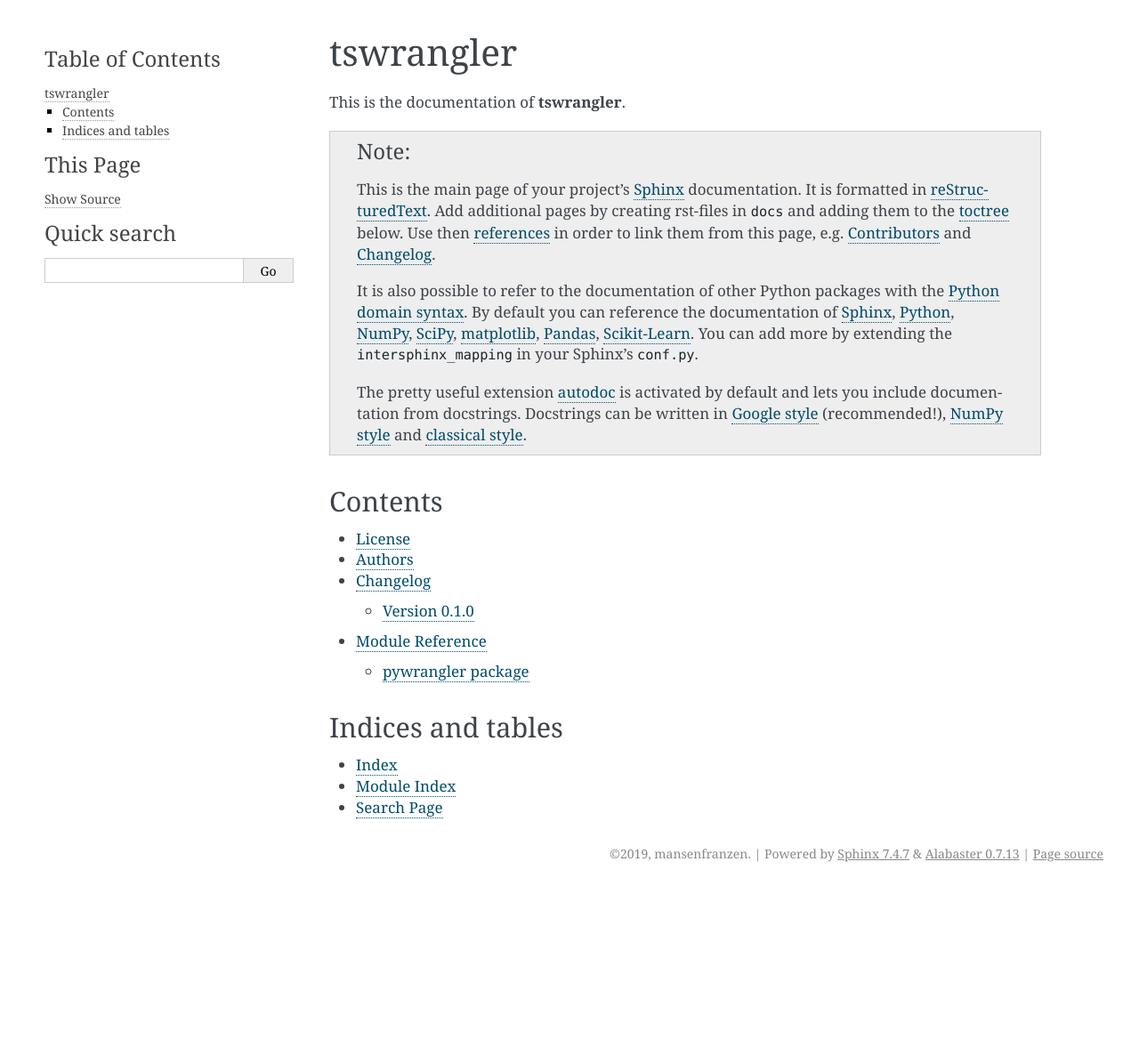
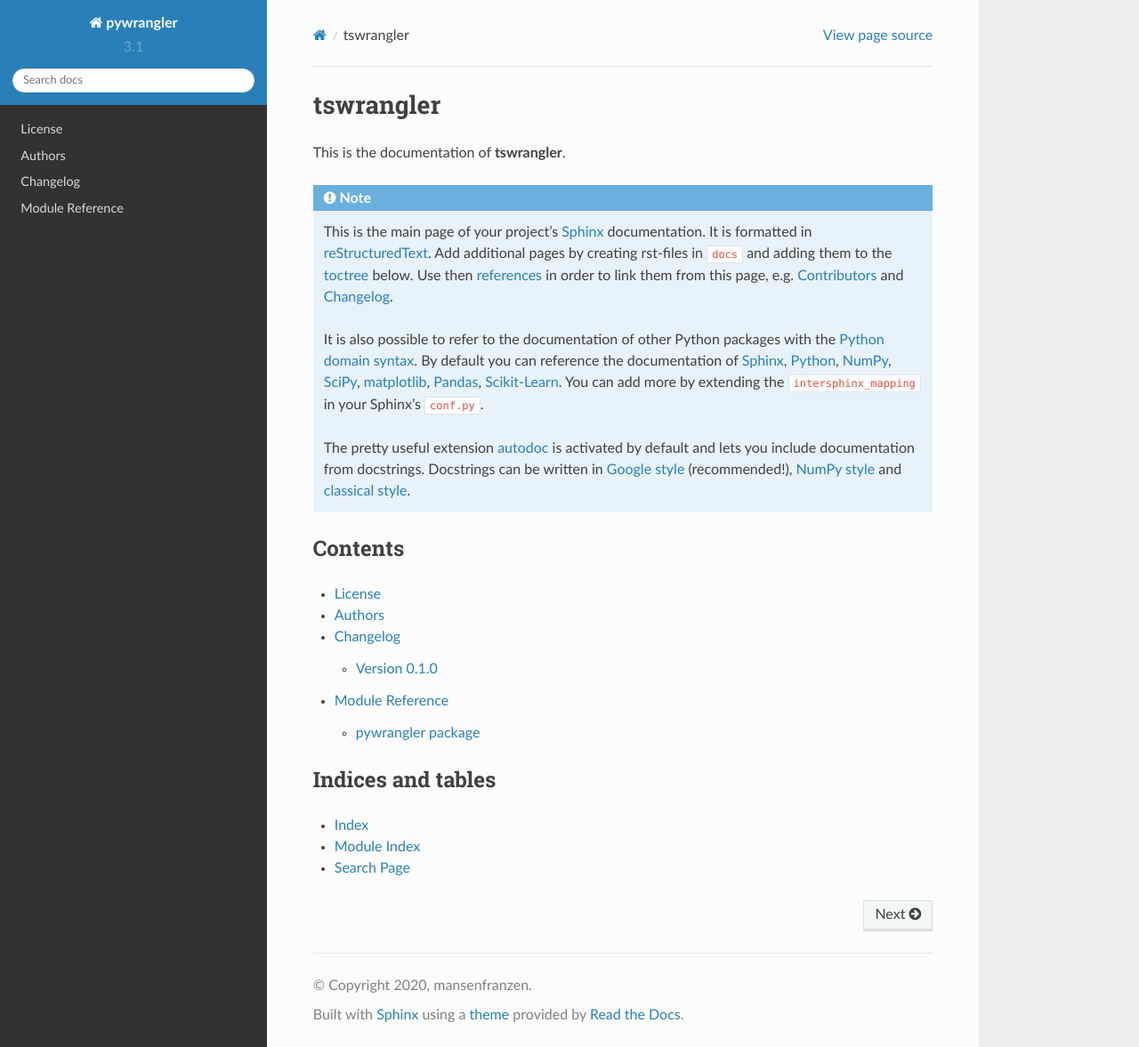
Before and after one commit to mansenfranzen/pywrangler, a Sphinx documentation site: the page built from docs/index.rst, in a window 1280 px wide and 1177 px high. Shown: the whole window at 89% size. Built offline with Sphinx 7.4.7 and the Read the Docs theme 2.0.0, drawn with Linux system fonts in a browser that asks for light colours; the version number is read from the project's files by our own code.

Commit message:
Change to RTD theme. Fix old reference to tswrangler.

```diff
--- a/docs/conf.py
+++ b/docs/conf.py
@@ -63,10 +63,17 @@
 
 # Add any Sphinx extension module names here, as strings. They can be extensions
 # coming with Sphinx (named 'sphinx.ext.*') or your custom ones.
-extensions = ['sphinx.ext.autodoc', 'sphinx.ext.intersphinx', 'sphinx.ext.todo',
-              'sphinx.ext.autosummary', 'sphinx.ext.viewcode', 'sphinx.ext.coverage',
-              'sphinx.ext.doctest', 'sphinx.ext.ifconfig', 'sphinx.ext.mathjax',
-              'sphinx.ext.napoleon']
+extensions = ['sphinx.ext.autodoc',
+              'sphinx.ext.intersphinx',
+              'sphinx.ext.todo',
+              'sphinx.ext.autosummary',
+              'sphinx.ext.viewcode',
+              'sphinx.ext.coverage',
+              'sphinx.ext.doctest',
+              'sphinx.ext.ifconfig',
+              'sphinx.ext.mathjax',
+              'sphinx.ext.napoleon',
+              'sphinx_rtd_theme']
 
 # Add any paths that contain templates here, relative to this directory.
 templates_path = ['_templates']
@@ -78,11 +85,11 @@
 # source_encoding = 'utf-8-sig'
 
 # The master toctree document.
-master_doc = 'index'
+#master_doc = 'index'
 
 # General information about the project.
 project = u'pywrangler'
-copyright = u'2019, mansenfranzen'
+copyright = u'2020, mansenfranzen'
 
 # The version info for the project you're documenting, acts as replacement for
 # |version| and |release|, also used in various other places throughout the
@@ -135,15 +142,12 @@
 
 # The theme to use for HTML and HTML Help pages.  See the documentation for
 # a list of builtin themes.
-html_theme = 'alabaster'
+html_theme = 'sphinx_rtd_theme'
 
 # Theme options are theme-specific and customize the look and feel of a theme
 # further.  For a list of options available for each theme, see the
 # documentation.
-html_theme_options = {
-    'sidebar_width': '300px',
-    'page_width': '1200px'
-}
+#html_theme_options = {}
 
 # Add any paths that contain custom themes here, relative to this directory.
 # html_theme_path = []
@@ -151,7 +155,7 @@
 # The name for this set of Sphinx documents.  If None, it defaults to
 # "<project> v<release> documentation".
 try:
-    from tswrangler import __version__ as version
+    from pywrangler import __version__ as version
 except ImportError:
     pass
 else:
```
